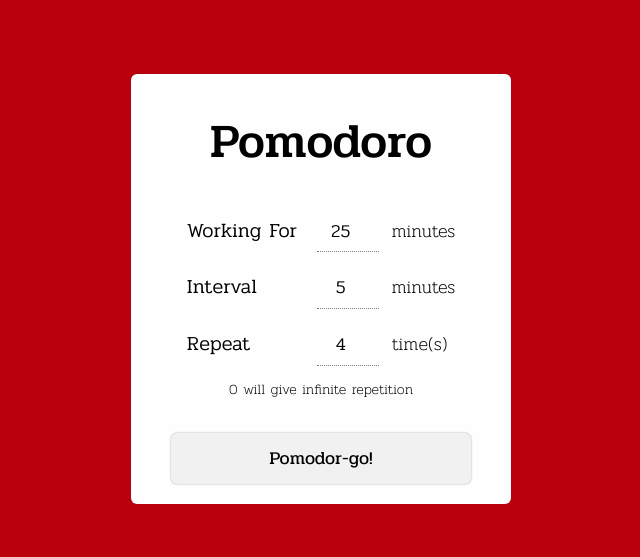
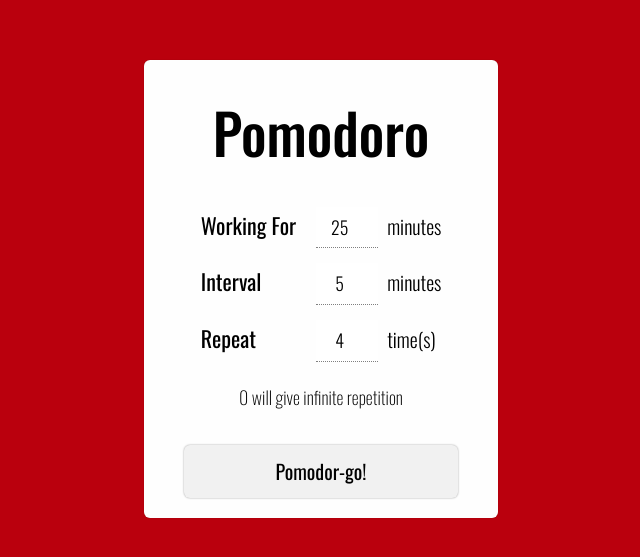
Before and after one commit to owenjones/pomodoro, a plain HTML site: page index.html in a window 1280 px wide. Shown: the part 111-668 px from the top of the page, without its empty margins (319-959 px from the left). Drawn offline with nearby package versions, Linux system fonts and the light colour scheme.

Commit message:
Updated style

```diff
--- a/assets/base.css
+++ b/assets/base.css
@@ -1,5 +1,5 @@
 @import 'normalise.css';
-@import url('https://fonts.googleapis.com/css?family=Pridi:200,300,400,500');
+@import url('https://fonts.googleapis.com/css?family=Oswald:200,300,400,500');
 
 * {
   border: 0;
@@ -11,8 +11,11 @@ html {
 
 body {
   height: 100%;
-  font-family: 'Pridi', serif;
-  font-size: 18px;
+  font-size: 20px;
+}
+
+body, button, input {
+	font-family: 'Oswald', sans-serif;
 }
 
 body.work {
@@ -28,16 +31,16 @@ button {
   padding: 15px;
   min-width: 220px;
   width: 100%;
-  font-family: 'Pridi', serif;
   background: rgba(1, 1, 1, 0.05);
   border-radius: 6px;
   box-shadow: 0 0 2px rgba(1, 1, 1, 0.4);
   cursor: pointer;
+	font-weight: 400;
 }
 
 h1 {
   text-align: center;
-  font-size: 48px;
+  font-size: 56px;
   font-weight: 500;
   padding: 20px;
   margin: 0;
@@ -65,15 +68,15 @@ h1 {
 
 #setup fieldset p {
   display: table-row;
-  font-weight: 200;
+  font-weight: 300;
 }
 
 #setup label {
   display: table-cell;
   padding: 10px 20px 10px 0;
-  font-size: 20px;
-  font-weight: 300;
-  letter-spacing: 0.05pt;
+  font-size: 22px;
+  font-weight: 400;
+
 }
 
 #setup input[type="number"] {
@@ -84,7 +87,6 @@ h1 {
   border-bottom: 1px dotted rgba(1, 1, 1, 0.5);
   width: 42px;
   color: rgb(1,1,1);
-  font-family: 'Pridi', serif;
   font-size: 18px;
   font-weight: 300;
   text-align: center;
@@ -92,8 +94,8 @@ h1 {
 
 #setup .info {
   padding: 5px;
-  margin-top: 10px;
-  font-size: 14px;
+  margin-top: 20px;
+  font-size: 18px;
   font-weight: 200;
   text-align: center;
 }
@@ -106,30 +108,32 @@ h1 {
 #timer {
   display: none;
   background: rgba(254, 254, 254, 1);
-  /*padding: 20px 40px;*/
 	padding: 10px;
   border-radius: 6px;
   box-shadow: 0 0 1px rgba(1, 1, 1, 0.3);
   min-width: 525px;
-  /* min-height: 225px; */
 }
 
 #timer #back {
 	float: left;
+	padding-left: 5px;
+	cursor: pointer;
+	font-size: 14px;
+	color: rgba(0, 0, 0, 0.4);
 }
 
 #timer #intervals {
 	float: right;
 	text-align: right;
-  padding: 0 5px 10px 0;
-  font-size: 20px;
+  padding-right: 10px;
+  font-size: 22px;
 }
 
 #timer #clock {
 	clear: both;
   margin: auto;
   padding: 20px 0;
-  font-size: 120px;
+  font-size: 134px;
   text-align: center;
 }
 
@@ -149,7 +153,7 @@ h1 {
 
 #timer button {
   padding: 12px;
-  font-size: 16px;
+  font-size: 18px;
 }
 
 #timer button#startstop {
```
